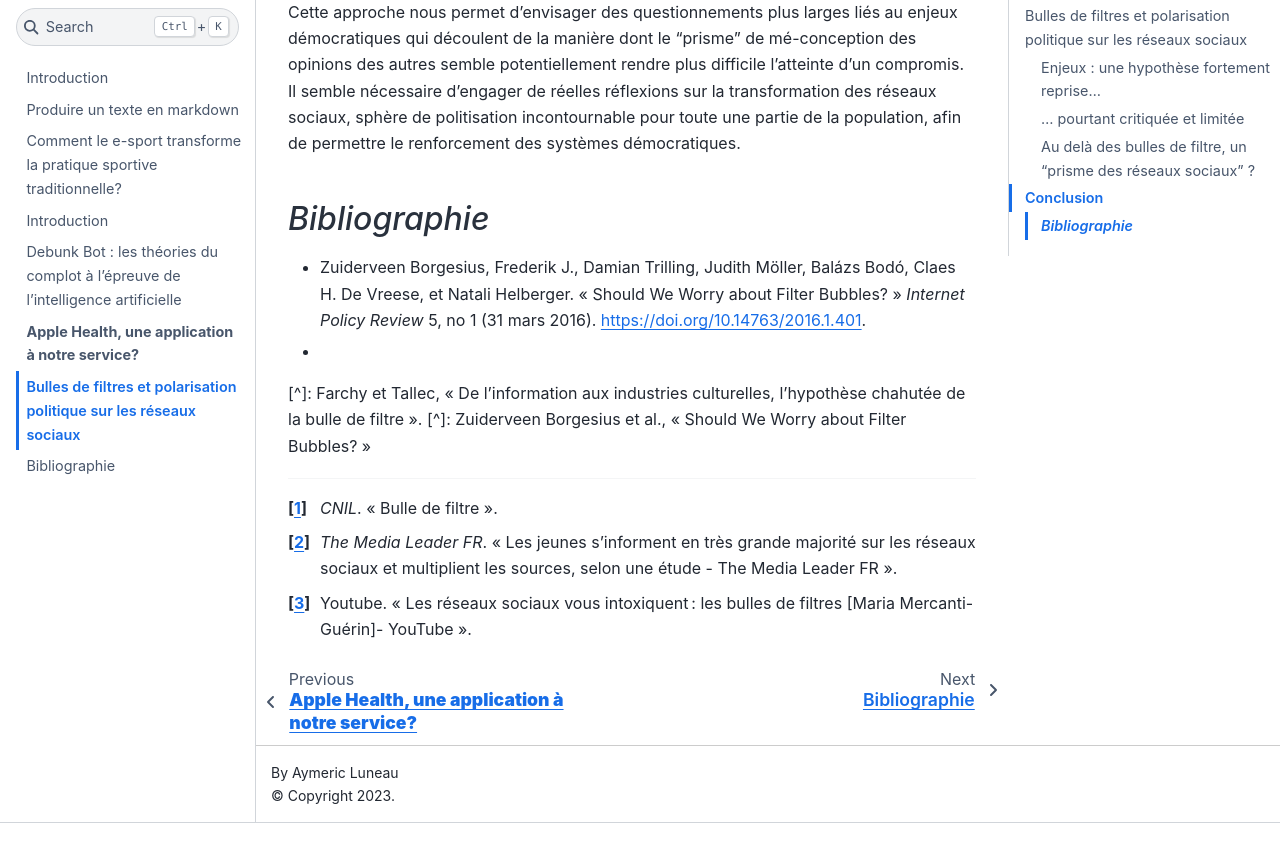
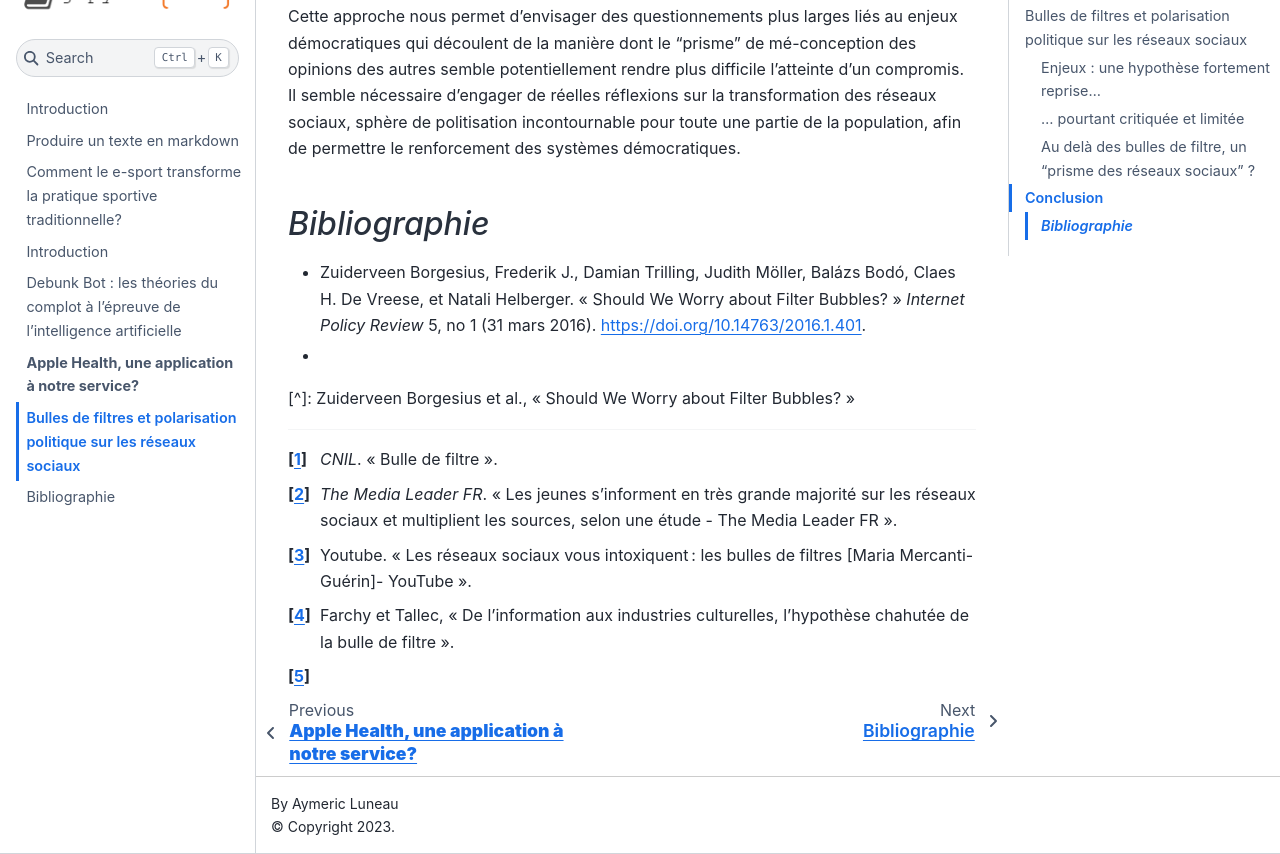
Before and after one commit to luneauaymeric/digital_culture_collective_page_g6, a Jupyter Book: the page built from bubbles/bulles_de_filtre.md, in a window 1280 px wide and 900 px high, scrolled down 11100 px, cut to the strip 46-900 px from the top of the window. Built offline with Jupyter Book 1.0.4 settings and Sphinx 7.4.7 and the Sphinx Book theme 1.1.4, drawn with Linux system fonts in a browser that asks for light colours; before the commit the page ends 11969 px from its top, so only the background shows below that.

Commit message:
bubbles/bulles_de_filtre.md updated from https://stackedit.io/

```diff
--- a/bubbles/bulles_de_filtre.md
+++ b/bubbles/bulles_de_filtre.md
@@ -41,13 +41,13 @@
 *De l’information aux industries culturelles, l’hypothèse chahutée de la bulle de filtre* Joëlle Farchy et Steven Tallec :
 > La chambre d’écho numérique entérine les constats classiques de la sociologie politique qui montre que les cercles de relation sont souvent homophiles, c’està-dire liés à une convergence d’idéologies ou de goûts (Aïm, 2020)
 >
-D’après le concept de bulles de filtres, les utilisateurs de réseaux sociaux seraient donc enfermés dans des bulles d’informations qui entraîneraient une polarisation des opinions. Cependant, plusieurs études contestent cette idée et insistent sur le manque d’études empiriques sur les bulles de filtre puisque celles existantes sont loins d’être unanimes. C’est notamment ce que cherchent à démontrer F. J. Zuiderveen Borgesius, D. Trilling, J. Möller, B. Bodó, C. H. de Vreese, et N. Helberger dans leur article "Should we worry about filter bubbles? Some empirical evidence."[^4]
+D’après le concept de bulles de filtres, les utilisateurs de réseaux sociaux seraient donc enfermés dans des bulles d’informations qui entraîneraient une polarisation des opinions. Cependant, plusieurs études contestent cette idée et insistent sur le manque d’études empiriques sur les bulles de filtre puisque celles existantes sont loins d’être unanimes. C’est notamment ce que cherchent à démontrer F. J. Zuiderveen Borgesius, D. Trilling, J. Möller, B. Bodó, C. H. de Vreese, et N. Helberger dans leur article "Should we worry about filter bubbles? Some empirical evidence." [^4]
 
- En effet, l’existence des bulles de filtre n’est selon leur étude pas avérée et suscite un émoi disproportionné. En général, il est difficile de mesurer l’impact réel de ces supposées bulles de filtre sur le comportement des utilisateurs.
+En effet, l’existence des bulles de filtre n’est selon leur étude pas avérée et suscite un émoi disproportionné. En général, il est difficile de mesurer l’impact réel de ces supposées bulles de filtre sur le comportement des utilisateurs.
 
 Lors de nos entretiens, nous avons vu que la plupart des personnes interrogées pensent que le phénomène de bulles de filtre existe et qu’il influence le contenu proposé par les algorithmes sur les réseaux sociaux. Cependant, elles ont souvent nuancé le rôle de ces bulles sur le contenu qu'elles consommaient.
 
-Chris Bail dans *Breaking the social media prism* considère que les réseaux sociaux permettent en effet de choisir des sources d'information qui renforcent leurs opinions préexistantes. Il pointe toutefois que ce n'est pas un phénomène nouveau mais qui remonte plutôt aux médias de masse même si les algorithmes modernes ont certes amplifié cet effet en présentant encore plus de contenu similaire. Et pourtant, bien que les algorithmes personnalisent certains flux d’informations, ceux-ci ne restreignent pas les utilisateurs à des informations correspondant au profil établi par les intelligences artificielles. Le fonctionnement des algorithmes est complexe et certains réseaux sociaux comme Facebook proposent aussi des espaces permettant aux utilisateurs de découvrir des contenus diversifiés.
+Chris Bail dans *Breaking the social media prism*[^5] considère que les réseaux sociaux permettent en effet de choisir des sources d'information qui renforcent leurs opinions préexistantes. Il pointe toutefois que ce n'est pas un phénomène nouveau mais qui remonte plutôt aux médias de masse même si les algorithmes modernes ont certes amplifié cet effet en présentant encore plus de contenu similaire. Et pourtant, bien que les algorithmes personnalisent certains flux d’informations, ceux-ci ne restreignent pas les utilisateurs à des informations correspondant au profil établi par les intelligences artificielles. Le fonctionnement des algorithmes est complexe et certains réseaux sociaux comme Facebook proposent aussi des espaces permettant aux utilisateurs de découvrir des contenus diversifiés.
 
 De plus, un article scientifique sur ce même réseau social de E. Bakshy et S. Messing intitulé "Exposure to ideologically diverse news and opinion on Facebook." souligne le rôle important des utilisateurs et de comment ils gèrent leurs réseaux sociaux. En effet, les utilisateurs intéressés par la politique font souvent l’effort de chercher des informations sur les sujets qui les intéressent et qu’ils considèrent importants. Nous avons pu vérifier cela par les interviews que nous avons mené. En effet, plusieurs personnes que nous avons interrogées et qui s'intéressent aux élections américaines ont cherché à comprendre les deux camps politiques peu importe leurs propres convictions.
 
@@ -131,13 +131,12 @@
 [^1]: *CNIL*. « Bulle de filtre ».
 [^2]: *The Media Leader FR*. « Les jeunes s’informent en très grande majorité sur les réseaux sociaux et multiplient les sources, selon une étude - The Media Leader FR ».
 [^3]: Youtube. « Les réseaux sociaux vous intoxiquent : les bulles de filtres [Maria Mercanti-Guérin]- YouTube ».
-
-
-[^]: Farchy et Tallec, « De l’information aux industries culturelles, l’hypothèse chahutée de la bulle de filtre ».
+[^4]: Farchy et Tallec, « De l’information aux industries culturelles, l’hypothèse chahutée de la bulle de filtre ».
+[^5]:
 [^]: Zuiderveen Borgesius et al., « Should We Worry about Filter Bubbles? »
 
 <!--stackedit_data:
-eyJoaXN0b3J5IjpbLTE3NTI0NDk0NSwtMTEzMTg2MzI1NiwtMT
-QxMzgyOTMwLC0xNDMyNTYxMTIsMTU3Nzg2MzUxNCw2NTA0MTg3
-NzAsLTE4NTg2OTQ3NDZdfQ==
+eyJoaXN0b3J5IjpbLTEyMDA2NzQ4MDMsLTExMzE4NjMyNTYsLT
+E0MTM4MjkzMCwtMTQzMjU2MTEyLDE1Nzc4NjM1MTQsNjUwNDE4
+NzcwLC0xODU4Njk0NzQ2XX0=
 -->
```
